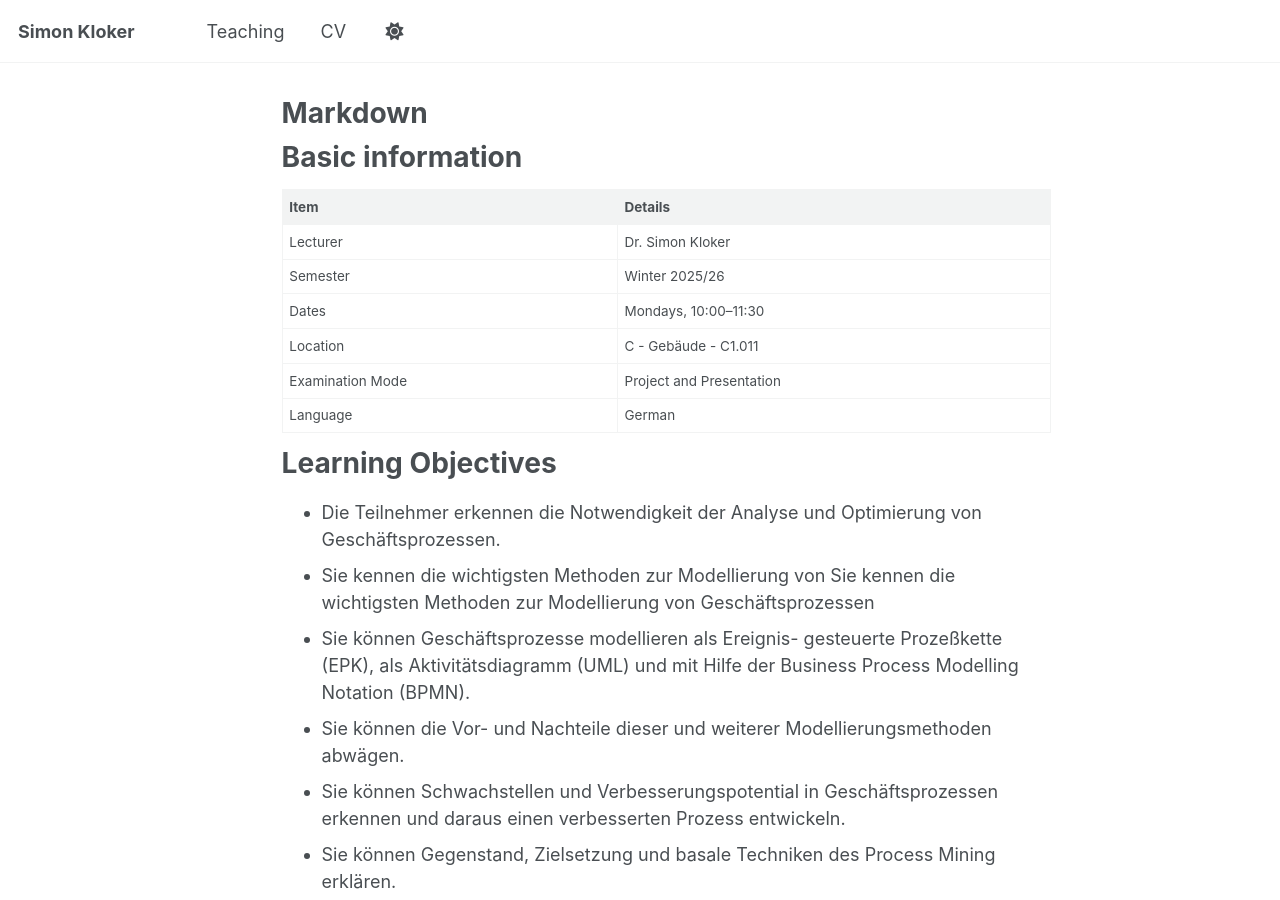
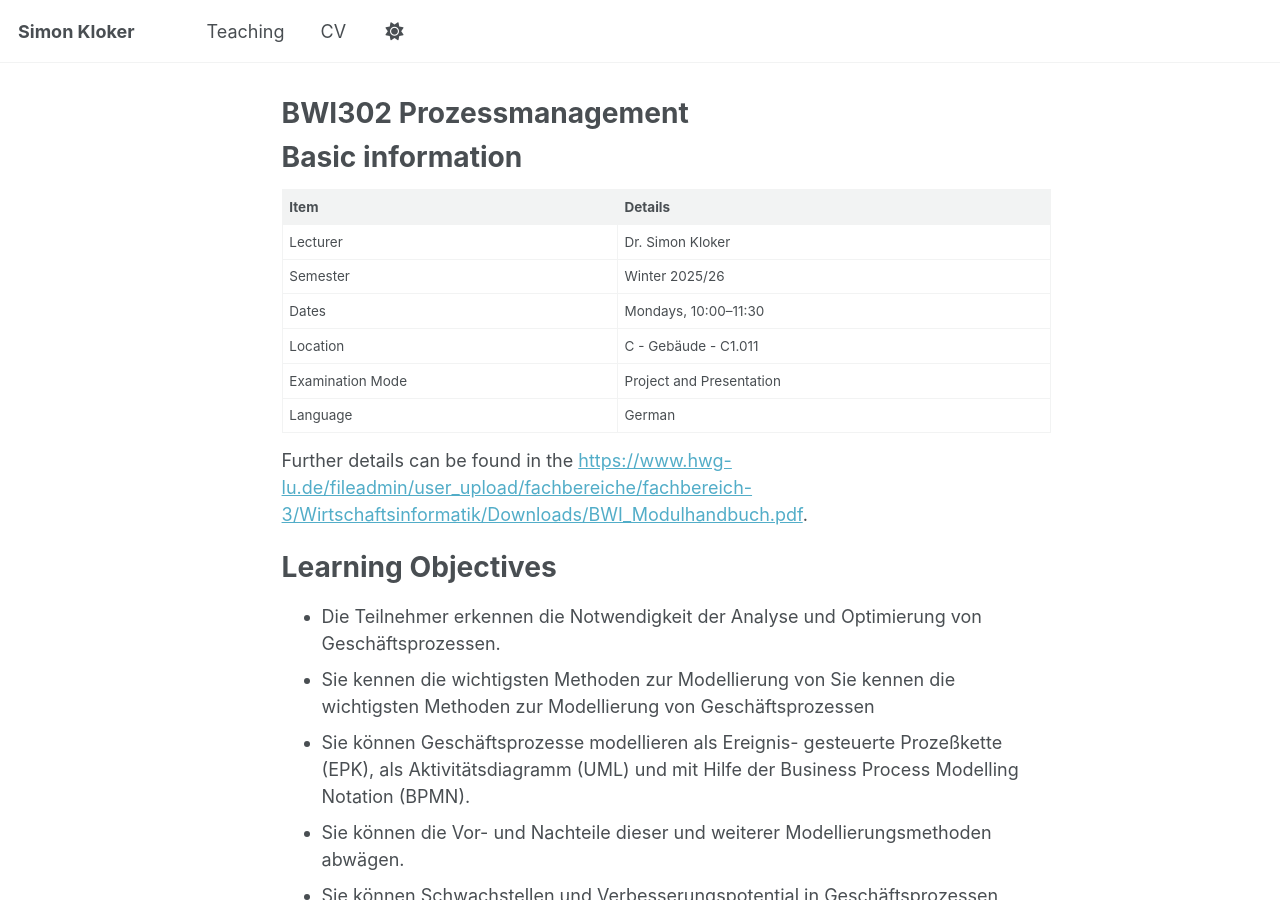
Before and after one commit to simon-kloker/simon-kloker.github.io, a Jekyll site: the page built from _pages/bwi302/course_outline.md, in a window 1280 px wide and 900 px high. Built offline with Jekyll 4.4.1, drawn with Linux system fonts in a browser that asks for light colours; a script that is not in the unit is left out.

```diff
--- a/_pages/bwi302/course_outline.md
+++ b/_pages/bwi302/course_outline.md
@@ -1,6 +1,6 @@
 ---
 permalink: /bwi302/course_outline/
-title: "Markdown"
+title: "BWI302 Prozessmanagement"
 author_profile: false
 redirect_from:
   - /bwi302/
@@ -18,6 +18,8 @@ Basic information
 | Location           | C - Gebäude - C1.011         |
 | Examination Mode   | Project and Presentation     |
 | Language           | German                       |
+
+Further details can be found in the [https://www.hwg-lu.de/fileadmin/user_upload/fachbereiche/fachbereich-3/Wirtschaftsinformatik/Downloads/BWI_Modulhandbuch.pdf](BWI Modulhandbuch).
 
 Learning Objectives
 ======
```
Also changed, not shown: _pages/bwi302/l01_definitions.md (added, +27 -0 lines).
